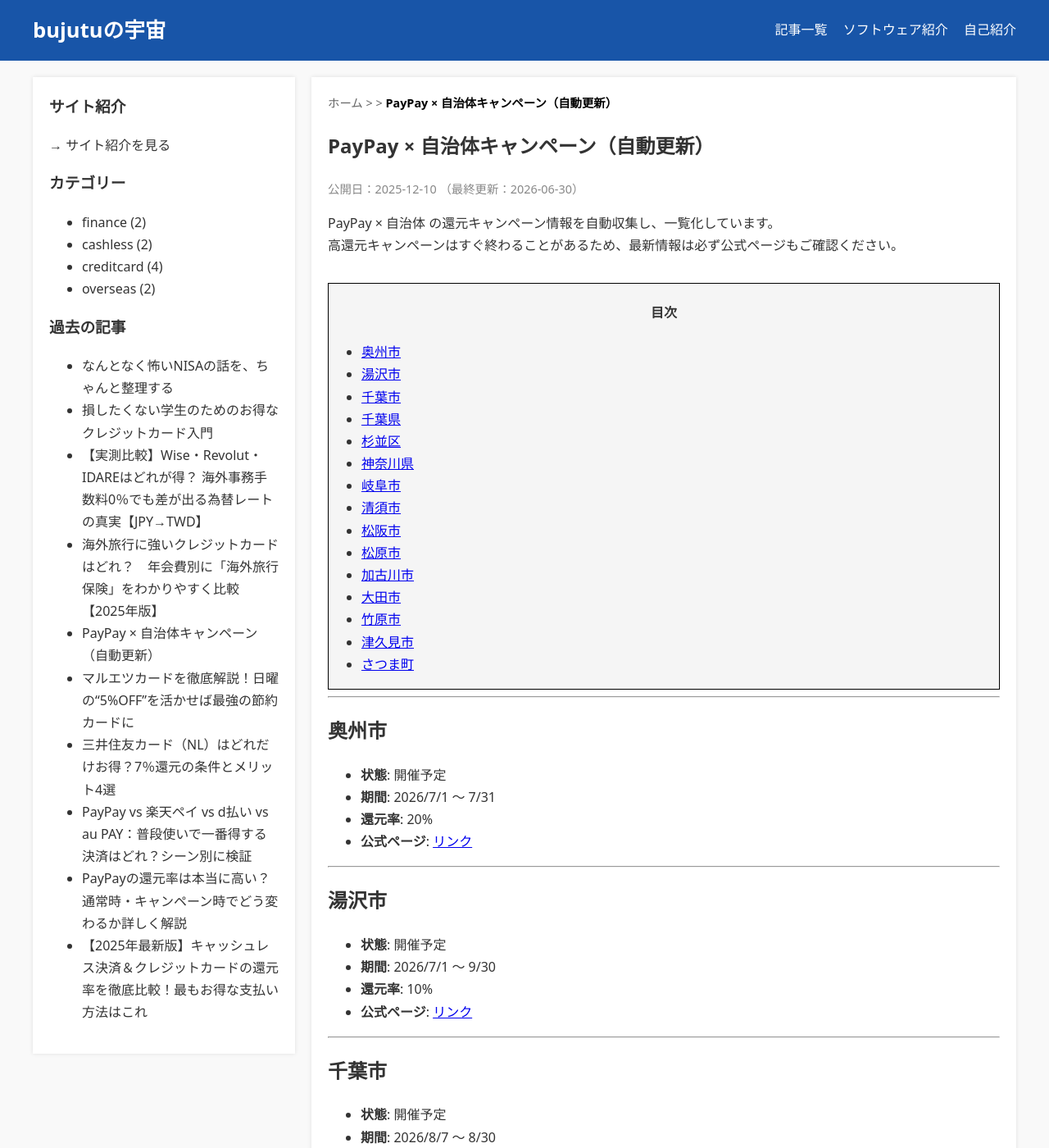
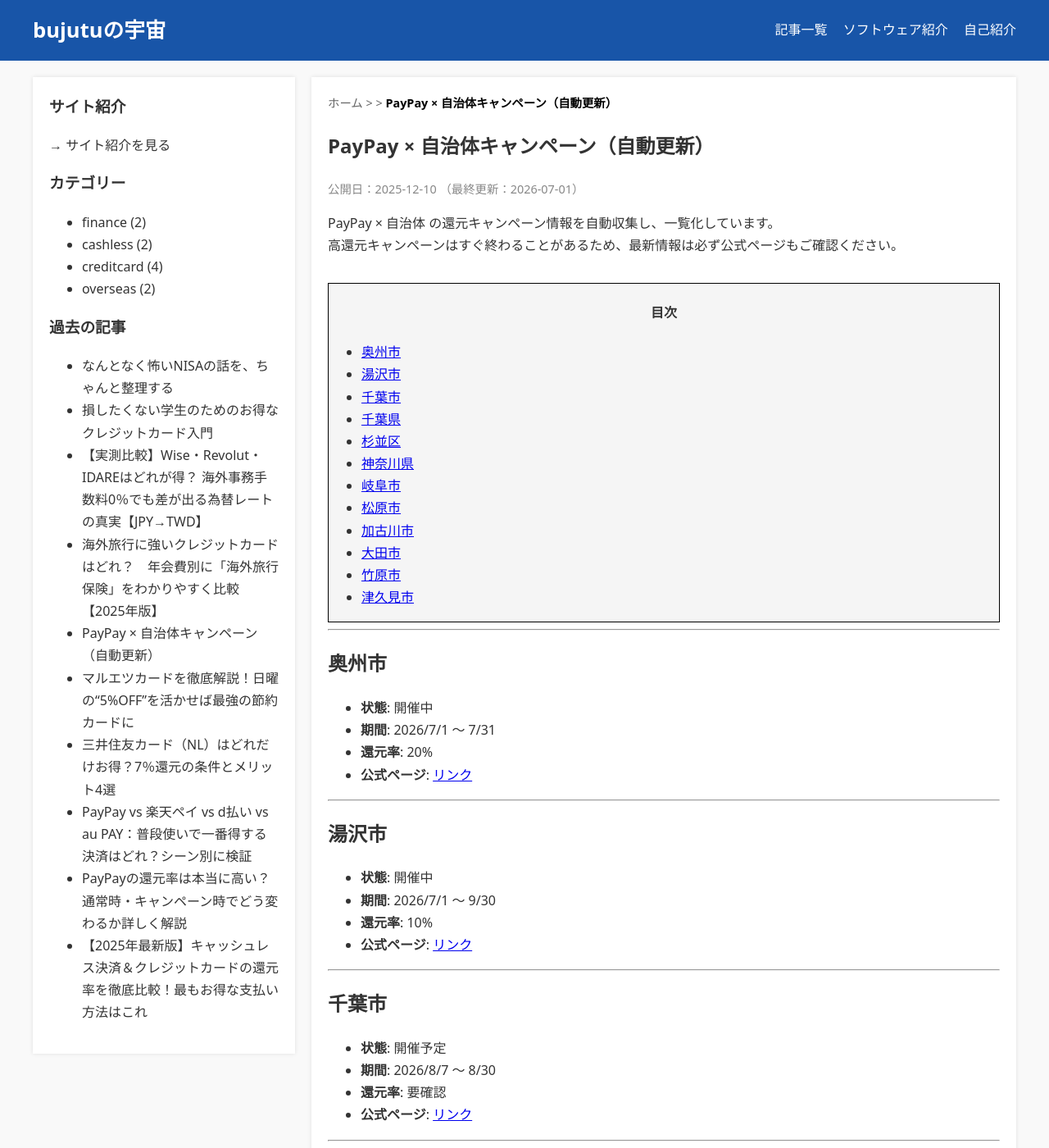
Before and after one commit to bujutu/bujutu.github.io, a Jekyll site: the page built from _posts/2025-12-10-paypay-campaigns.md, in a window 1280 px wide and 1400 px high. Shown: the whole window at 82% size. Built offline with Jekyll 4.4.1, drawn with Linux system fonts in a browser that asks for light colours; some of the changed text lies outside the part shown.

Commit message:
Auto-update PayPay campaigns

```diff
--- a/_posts/2025-12-10-paypay-campaigns.md
+++ b/_posts/2025-12-10-paypay-campaigns.md
@@ -1,7 +1,7 @@
 ---
 title: "PayPay × 自治体キャンペーン（自動更新）"
 layout: post
-last_modified_at: 2026-06-30 11:41:53
+last_modified_at: 2026-07-01 11:56:52
 description: "PayPayと自治体のポイント還元キャンペーン一覧（自動更新）。"
 tags: [paypay, 自治体, キャンペーン, 自動更新]
 ---
@@ -19,7 +19,7 @@ PayPay × 自治体 の還元キャンペーン情報を自動収集し、一覧
 
 ## 奥州市
 
-- **状態**: 開催予定
+- **状態**: 開催中
 - **期間**: 2026/7/1 〜 7/31
 - **還元率**: 20%
 - **公式ページ**: [リンク](https://paypay.ne.jp/event/iwate-oshu-city-20260701/)
@@ -28,7 +28,7 @@ PayPay × 自治体 の還元キャンペーン情報を自動収集し、一覧
 
 ## 湯沢市
 
-- **状態**: 開催予定
+- **状態**: 開催中
 - **期間**: 2026/7/1 〜 9/30
 - **還元率**: 10%
 - **公式ページ**: [リンク](https://paypay.ne.jp/event/akita-yuzawa-city/)
@@ -80,24 +80,6 @@ PayPay × 自治体 の還元キャンペーン情報を自動収集し、一覧
 
 ---
 
-## 清須市
-
-- **状態**: 開催中
-- **期間**: 2026/6/1 〜 6/30
-- **還元率**: 10%
-- **公式ページ**: [リンク](https://paypay.ne.jp/event/aichi-kiyosu-city-20260601/)
-
----
-
-## 松阪市
-
-- **状態**: 開催中
-- **期間**: 2026/6/1 〜 6/30
-- **還元率**: 20%
-- **公式ページ**: [リンク](https://paypay.ne.jp/event/mie-matsusaka-city-20260601/)
-
----
-
 ## 松原市
 
 - **状態**: 開催予定
@@ -118,7 +100,7 @@ PayPay × 自治体 の還元キャンペーン情報を自動収集し、一覧
 
 ## 大田市
 
-- **状態**: 開催予定
+- **状態**: 開催中
 - **期間**: 2026/7/1 〜 8/10
 - **還元率**: 20%
 - **公式ページ**: [リンク](https://paypay.ne.jp/event/shimane-oda-city-20260701/)
@@ -143,15 +125,6 @@ PayPay × 自治体 の還元キャンペーン情報を自動収集し、一覧
 
 ---
 
-## さつま町
-
-- **状態**: 開催中
-- **期間**: 2026/6/1 〜 6/30
-- **還元率**: 30%
-- **公式ページ**: [リンク](https://paypay.ne.jp/event/kagoshima-satsuma-town-20260601/)
-
----
-
 
 
 ※本記事は自動生成されています。
```
